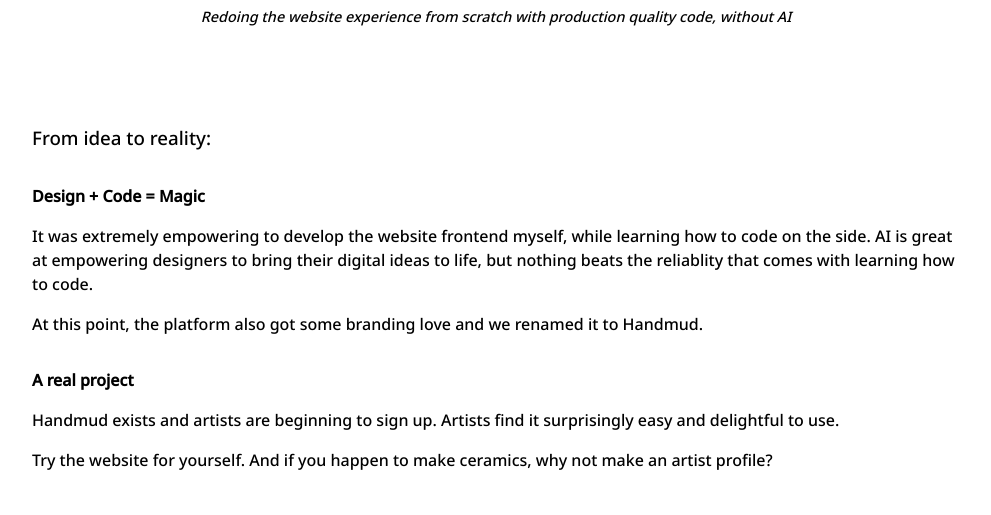
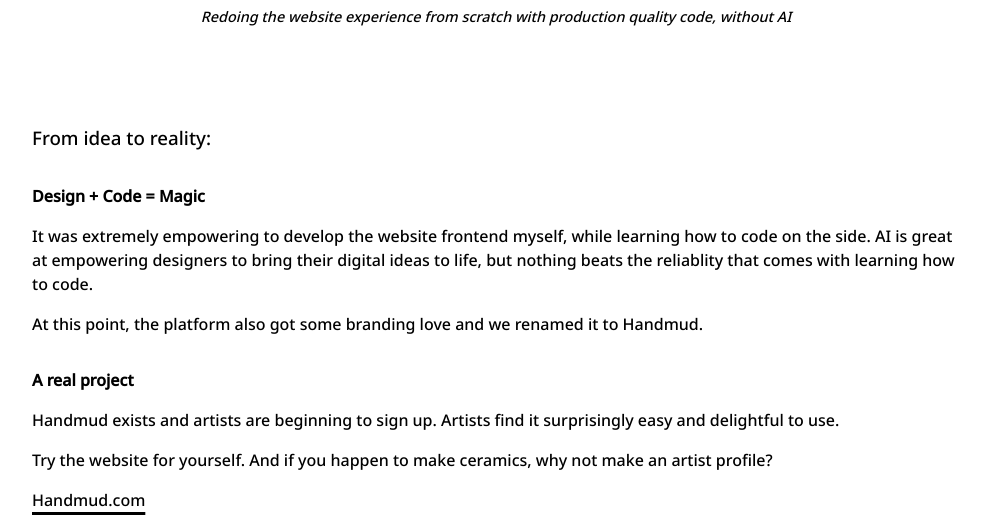
Before and after one commit to studio-dhri/portfolio, a plain HTML site: page pages/handmud.html in a window 1280 px wide. Shown: the part 11485-12000 px from the top of the page, without its empty margins (144-1135 px from the left). Drawn offline with Linux system fonts and the light colour scheme.

Commit message:
Added link to Handmud

```diff
--- a/pages/handmud.html
+++ b/pages/handmud.html
@@ -240,6 +240,7 @@
                 <p>Handmud exists and artists are beginning to sign up. Artists find it surprisingly easy and delightful
                     to use.</p>
                 <p>Try the website for yourself. And if you happen to make ceramics, why not make an artist profile?</p>
+                <a href="https://www.handmud.com/" target="_blank">Handmud.com</a>
             </div>
             <div class="image-and-description">
                 <img class="content-image" src="../assets/handmud/handmud_finished_1.jpeg" alt="Image description">
```
